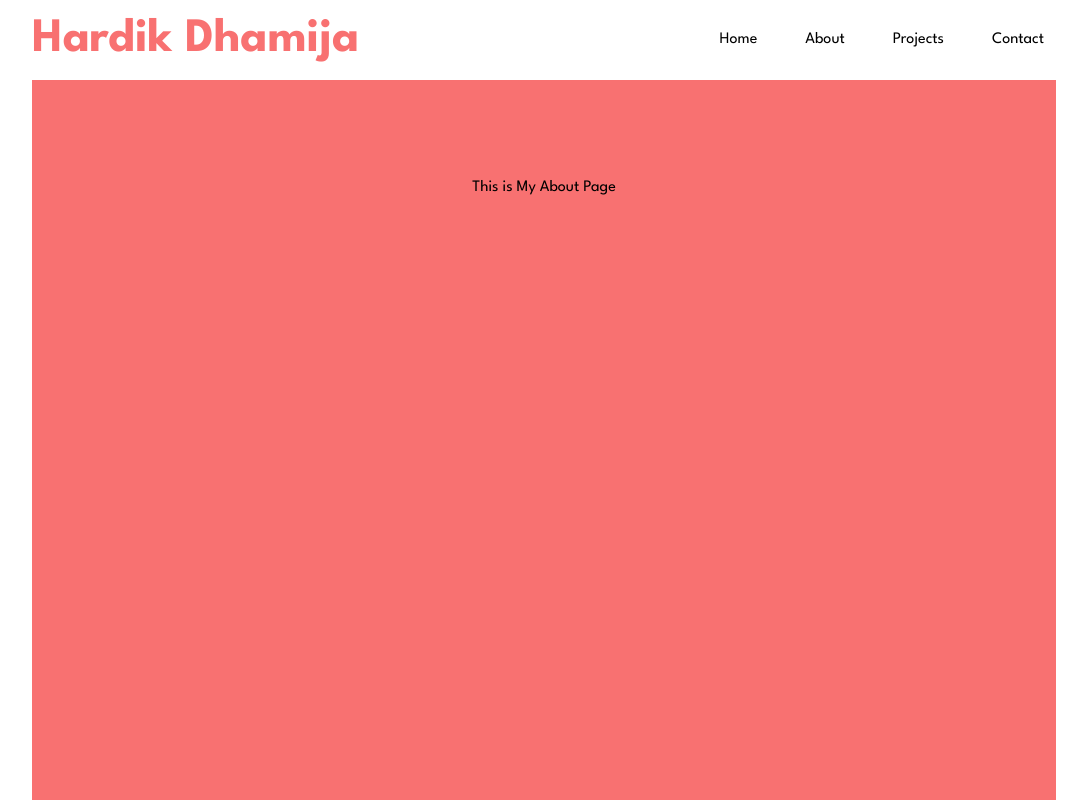
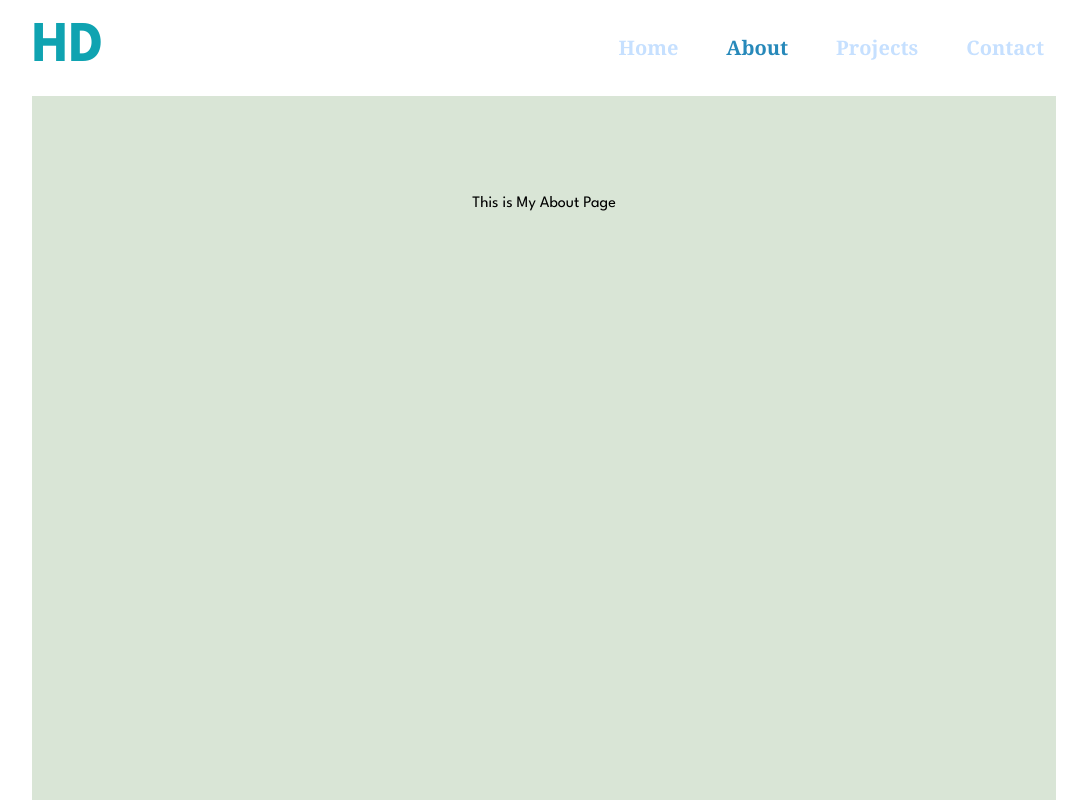
Before and after one commit to hardikdhamija96/portfolio-2024-next, a Next.js app: page /about in a window 1280 px wide. Shown: the whole page, without its empty margins (96-1183 px from the left). Built offline with nearby package versions, Linux system fonts and the light colour scheme.

Commit message:
"Improvement: Navbar and body layoyt with colours and active link"

```diff
--- a/src/app/about/page.tsx
+++ b/src/app/about/page.tsx
@@ -1,7 +1,7 @@
 
 export default function AboutPage() {
     return (
-      <main className="flex min-h-[90vh] flex-col items-center justify-between p-24 bg-red-400">
+      <main className="flex min-h-[88vh] flex-col items-center justify-between p-24 bg-[#D9E5D6]">
         This is My About Page
       </main>
     );
--- a/src/app/contact/page.tsx
+++ b/src/app/contact/page.tsx
@@ -1,7 +1,7 @@
 
 export default function AboutPage() {
     return (
-      <main className="flex min-h-[90vh] flex-col items-center justify-between p-24 bg-red-400">
+      <main className="flex min-h-[88vh] flex-col items-center justify-between p-24 bg-[#D9E5D6]">
         This is My Contact Page
       </main>
     );
--- a/src/app/layout.tsx
+++ b/src/app/layout.tsx
@@ -3,7 +3,7 @@ import { Inter,League_Spartan } from "next/font/google";
 import "./globals.css";
 import Navbar from "@/components/Navbar";
 
-const inter = Inter({ subsets: ["latin"] });
+// const inter = Inter({ subsets: ["latin"] });
 const lspartan = League_Spartan({ weight: "400", subsets: ["latin"] });
 
 export const metadata: Metadata = {
@@ -20,7 +20,7 @@ export default function RootLayout({
     <html lang="en">
       <body className={lspartan.className}>
         <Navbar />
-        <main className="max-w-5xl mx-auto">{children}</main>
+        <main className="max-w-5xl mx-auto min-h-[88vh]">{children}</main>
       </body>
     </html>
   );
--- a/src/app/page.tsx
+++ b/src/app/page.tsx
@@ -2,7 +2,7 @@
 
 export default function Home() {
   return (
-    <main className="flex min-h-[90vh] flex-col items-center justify-between p-24 bg-red-400">
+    <main className="flex min-h-[88vh] flex-col items-center justify-between p-24 bg-[#D9E5D6]">
       This is My home Page
     </main>
   );
--- a/src/app/project/page.tsx
+++ b/src/app/project/page.tsx
@@ -1,7 +1,7 @@
 
 export default function AboutPage() {
     return (
-      <main className="flex min-h-[90vh] flex-col items-center justify-between p-24 bg-red-400">
+      <main className="flex min-h-[88vh] flex-col items-center justify-between p-24 bg-[#D9E5D6]">
         This is My Project Page
       </main>
     );
--- a/src/components/Navbar.tsx
+++ b/src/components/Navbar.tsx
@@ -1,17 +1,31 @@
+'use client'
+
 import Link from "next/link"
 import Title from "./Title"
+import { usePathname } from "next/navigation"
 
 
 
 const Navbar = () => {
+  const pathname = usePathname();
+  // console.log(pathname);
+
+  const navItems = [
+    { name: "Home", path: "/" },
+    { name: "About", path: "/about" },
+    { name: "Projects", path: "/project" },
+    { name: "Contact", path: "/contact" }
+  ]
+
   return (
-    <nav className=" min-h-[10vh] flex justify-between items-center max-w-5xl mx-auto">
-        <Link href={"/"}><Title name="Hardik Dhamija"/></Link>
+    <nav className=" min-h-[12vh] flex justify-between items-center max-w-5xl mx-auto">
+        <Link href={"/"}><Title name="HD"/></Link>
         <ul className="flex gap-6 font-[500]">
-            <li><Link href={"/"}><button type="button" className="hover:bg-red-200 transition-all delay-100 ease-in-out active:bg-red-400 px-3 py-2 rounded-md">Home</button></Link></li>
-            <li><Link href={"/about"}><button type="button" className="hover:bg-red-200 transition delay-100 active:bg-red-400 px-3 py-2 rounded-md">About</button></Link></li>
-            <li><Link href={"/project"}><button type="button" className="hover:bg-red-200 transition delay-100 active:bg-red-400 px-3 py-2 rounded-md">Projects</button></Link></li>
-            <li><Link href={"/contact"}><button type="button" className="hover:bg-red-200 transition delay-100 active:bg-red-400  px-3 py-2 rounded-md">Contact</button></Link></li>
+            {
+              navItems.map((item)=>(
+                <li key={item.path}><Link href={item.path}><button type="button" className={`hover:text-[1rem] hover:text-[#8dbbc4] transition-all delay-120 ease-in-out active:bg-[#dcf9ff] px-3 py-2 rounded-md font-serif font-bold text-xl ${pathname === item.path? "text-[#2789ba]" : "text-[#C6E0FF]"}` }>{item.name}</button></Link></li>
+              ))
+            }
         </ul>
     </nav>
   )
--- a/src/components/Title.tsx
+++ b/src/components/Title.tsx
@@ -22,7 +22,7 @@ function Title(props: TitleProps) {
     //   </div> */}
 
     // </div>
-    <div className={`${lspartan.className} text-5xl font-bold text-red-400`}>
+    <div className={`${lspartan.className} flex items-center justify-center text-[3.6rem]  font-bold text-[#0FA3B1] active:text-[#54d6e2] transition-all delay-[120] ease-in-out`}>
         {props.name}
       </div>
   );
```
